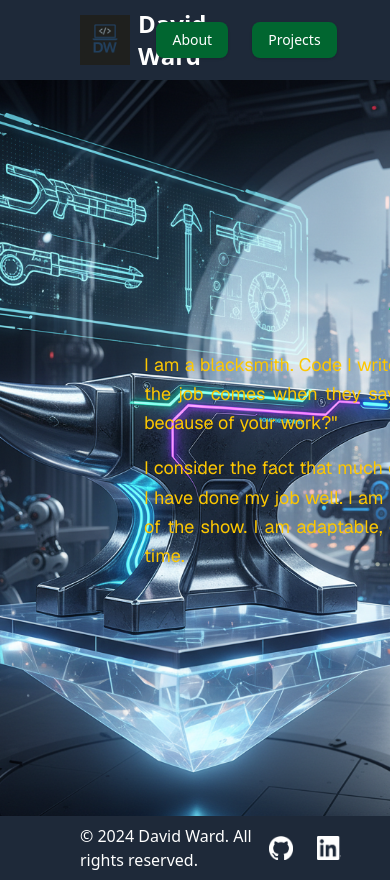
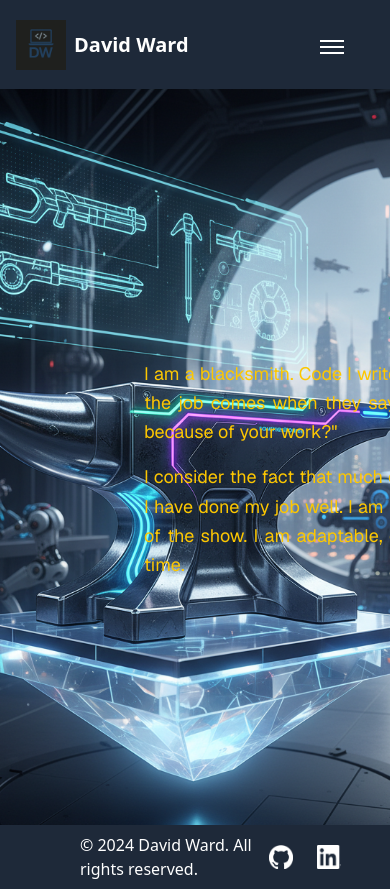
Before and after one commit to david-briarcreekenergy/intern-portfolio-david-ward, a Next.js app: page / in a window 390 px wide. Shown: the top 889 px of the page. Built offline with nearby package versions, Linux system fonts and the light colour scheme.

Commit message:
Added hamburger menu to NavBar for proper responsiveness

```diff
--- a/package.json
+++ b/package.json
@@ -10,6 +10,7 @@
   },
   "dependencies": {
     "@heroicons/react": "^2.2.0",
+    "@radix-ui/react-dialog": "^1.1.15",
     "@radix-ui/react-hover-card": "^1.1.15",
     "@radix-ui/react-menubar": "^1.1.16",
     "@radix-ui/react-navigation-menu": "^1.2.14",
--- a/src/app/components/Header.tsx
+++ b/src/app/components/Header.tsx
@@ -6,12 +6,14 @@
 
 export default function Header() {
   return (
-    <header className="flex items-center justify-between w-full px-20 py-2 text-white bg-gray-800">
-      <Link href="/" className="flex items-center">
+    <header className="flex items-center justify-between w-full gap-4 px-4 py-2 text-white bg-gray-800 sm:px-8 md:px-20">
+      <Link href="/" className="flex items-center flex-shrink-0">
         <Image src={DwLogo} alt="Logo" width={50} height={50} />
-        <span className="ml-2 text-2xl font-bold">{MY_NAME}</span>
+        <span className="ml-2 text-xl font-bold sm:text-2xl">{MY_NAME}</span>
       </Link>
-      <NavBar />
+      <div className="flex-shrink-0">
+        <NavBar />
+      </div>
     </header>
   );
 }
--- a/src/app/components/NavBar.tsx
+++ b/src/app/components/NavBar.tsx
@@ -4,13 +4,26 @@
   NavigationMenuLink,
   NavigationMenuList,
 } from '@/components/ui/navigation-menu';
+import {
+  Sheet,
+  SheetContent,
+  SheetDescription,
+  SheetHeader,
+  SheetTitle,
+  SheetTrigger,
+} from '@/components/ui/sheet';
+import HamburgerButton from '@/components/ui/hamburger-button';
 import ButtonPrimary from './ButtonPrimary';
+
 interface NavBarProps {
   className?: string;
 }
 
 export default function NavBar({ className }: NavBarProps) {
   return (
+    <nav className="flex items-center justify-between w-full px-6 py-4">
+      {/* Desktop Navigation */}
+      <div className="hidden md:block">
         <NavigationMenu>
           <NavigationMenuList className="space-x-6">
             <ButtonPrimary>
@@ -20,10 +33,39 @@
             </ButtonPrimary>
             <ButtonPrimary>
               <NavigationMenuItem>
-            <NavigationMenuLink href="/projects">Projects</NavigationMenuLink>
+                <NavigationMenuLink href="/projects">
+                  Projects
+                </NavigationMenuLink>
               </NavigationMenuItem>
             </ButtonPrimary>
           </NavigationMenuList>
         </NavigationMenu>
+      </div>
+
+      {/* Mobile Navigation */}
+      <div className="md:hidden">
+        <Sheet>
+          <SheetTrigger asChild>
+            <HamburgerButton />
+          </SheetTrigger>
+          <SheetContent>
+            <SheetHeader>
+              <SheetTitle>What do you want to see?</SheetTitle>
+              <SheetDescription>
+                Navigate to different sections of the portfolio
+              </SheetDescription>
+            </SheetHeader>
+            <div className="flex flex-col mt-6 space-y-4">
+              <ButtonPrimary>
+                <a href="/about">About</a>
+              </ButtonPrimary>
+              <ButtonPrimary>
+                <a href="/projects">Projects</a>
+              </ButtonPrimary>
+            </div>
+          </SheetContent>
+        </Sheet>
+      </div>
+    </nav>
   );
 }
--- /dev/null
+++ b/src/app/components/ui/hamburger-button.tsx
@@ -0,0 +1,73 @@
+'use client';
+
+import { forwardRef } from 'react';
+import { Button } from '@/components/ui/button';
+import { cn } from '@/lib/utils';
+
+interface HamburgerButtonProps {
+  isOpen?: boolean;
+  className?: string;
+  size?: 'sm' | 'md' | 'lg';
+  onClick?: () => void;
+}
+
+const HamburgerButton = forwardRef<HTMLButtonElement, HamburgerButtonProps>(
+  ({ isOpen = false, className, size = 'md', onClick, ...props }, ref) => {
+    const sizeClasses = {
+      sm: 'w-4 h-4',
+      md: 'w-6 h-6',
+      lg: 'w-8 h-8',
+    };
+
+    const lineHeight = {
+      sm: 'h-0.5',
+      md: 'h-0.5',
+      lg: 'h-1',
+    };
+
+    return (
+      <Button
+        ref={ref}
+        variant="ghost"
+        size="icon"
+        onClick={onClick}
+        className={cn('relative', className)}
+        aria-label={isOpen ? 'Close menu' : 'Open menu'}
+        {...props}
+      >
+        <div
+          className={cn(
+            'flex flex-col justify-center items-center',
+            sizeClasses[size],
+          )}
+        >
+          <span
+            className={cn(
+              'bg-current transition-all duration-300 ease-in-out w-full',
+              lineHeight[size],
+              isOpen ? 'rotate-45 translate-y-1' : 'translate-y-0',
+            )}
+          />
+          <span
+            className={cn(
+              'bg-current transition-all duration-300 ease-in-out w-full my-1',
+              lineHeight[size],
+              isOpen ? 'opacity-0' : 'opacity-100',
+            )}
+          />
+          <span
+            className={cn(
+              'bg-current transition-all duration-300 ease-in-out w-full',
+              lineHeight[size],
+              isOpen ? '-rotate-45 -translate-y-1' : 'translate-y-0',
+            )}
+          />
+        </div>
+      </Button>
+    );
+  },
+);
+
+HamburgerButton.displayName = 'HamburgerButton';
+
+export default HamburgerButton;
--- /dev/null
+++ b/src/app/components/ui/sheet.tsx
@@ -0,0 +1,140 @@
+"use client"
+
+import * as React from "react"
+import * as SheetPrimitive from "@radix-ui/react-dialog"
+import { cva, type VariantProps } from "class-variance-authority"
+import { X } from "lucide-react"
+
+import { cn } from "@/lib/utils"
+
+const Sheet = SheetPrimitive.Root
+
+const SheetTrigger = SheetPrimitive.Trigger
+
+const SheetClose = SheetPrimitive.Close
+
+const SheetPortal = SheetPrimitive.Portal
+
+const SheetOverlay = React.forwardRef<
+  React.ElementRef<typeof SheetPrimitive.Overlay>,
+  React.ComponentPropsWithoutRef<typeof SheetPrimitive.Overlay>
+>(({ className, ...props }, ref) => (
+  <SheetPrimitive.Overlay
+    className={cn(
+      "fixed inset-0 z-50 bg-black/80  data-[state=open]:animate-in data-[state=closed]:animate-out data-[state=closed]:fade-out-0 data-[state=open]:fade-in-0",
+      className
+    )}
+    {...props}
+    ref={ref}
+  />
+))
+SheetOverlay.displayName = SheetPrimitive.Overlay.displayName
+
+const sheetVariants = cva(
+  "fixed z-50 gap-4 bg-background p-6 shadow-lg transition ease-in-out data-[state=closed]:duration-300 data-[state=open]:duration-500 data-[state=open]:animate-in data-[state=closed]:animate-out",
+  {
+    variants: {
+      side: {
+        top: "inset-x-0 top-0 border-b data-[state=closed]:slide-out-to-top data-[state=open]:slide-in-from-top",
+        bottom:
+          "inset-x-0 bottom-0 border-t data-[state=closed]:slide-out-to-bottom data-[state=open]:slide-in-from-bottom",
+        left: "inset-y-0 left-0 h-full w-3/4 border-r data-[state=closed]:slide-out-to-left data-[state=open]:slide-in-from-left sm:max-w-sm",
+        right:
+          "inset-y-0 right-0 h-full w-3/4 border-l data-[state=closed]:slide-out-to-right data-[state=open]:slide-in-from-right sm:max-w-sm",
+      },
+    },
+    defaultVariants: {
+      side: "right",
+    },
+  }
+)
+
+interface SheetContentProps
+  extends React.ComponentPropsWithoutRef<typeof SheetPrimitive.Content>,
+    VariantProps<typeof sheetVariants> {}
+
+const SheetContent = React.forwardRef<
+  React.ElementRef<typeof SheetPrimitive.Content>,
+  SheetContentProps
+>(({ side = "right", className, children, ...props }, ref) => (
+  <SheetPortal>
+    <SheetOverlay />
+    <SheetPrimitive.Content
+      ref={ref}
+      className={cn(sheetVariants({ side }), className)}
+      {...props}
+    >
+      <SheetPrimitive.Close className="absolute right-4 top-4 rounded-sm opacity-70 ring-offset-background transition-opacity hover:opacity-100 focus:outline-none focus:ring-2 focus:ring-ring focus:ring-offset-2 disabled:pointer-events-none data-[state=open]:bg-secondary">
+        <X className="h-4 w-4" />
+        <span className="sr-only">Close</span>
+      </SheetPrimitive.Close>
+      {children}
+    </SheetPrimitive.Content>
+  </SheetPortal>
+))
+SheetContent.displayName = SheetPrimitive.Content.displayName
+
+const SheetHeader = ({
+  className,
+  ...props
+}: React.HTMLAttributes<HTMLDivElement>) => (
+  <div
+    className={cn(
+      "flex flex-col space-y-2 text-center sm:text-left",
+      className
+    )}
+    {...props}
+  />
+)
+SheetHeader.displayName = "SheetHeader"
+
+const SheetFooter = ({
+  className,
+  ...props
+}: React.HTMLAttributes<HTMLDivElement>) => (
+  <div
+    className={cn(
+      "flex flex-col-reverse sm:flex-row sm:justify-end sm:space-x-2",
+      className
+    )}
+    {...props}
+  />
+)
+SheetFooter.displayName = "SheetFooter"
+
+const SheetTitle = React.forwardRef<
+  React.ElementRef<typeof SheetPrimitive.Title>,
+  React.ComponentPropsWithoutRef<typeof SheetPrimitive.Title>
+>(({ className, ...props }, ref) => (
+  <SheetPrimitive.Title
+    ref={ref}
+    className={cn("text-lg font-semibold text-foreground", className)}
+    {...props}
+  />
+))
+SheetTitle.displayName = SheetPrimitive.Title.displayName
+
+const SheetDescription = React.forwardRef<
+  React.ElementRef<typeof SheetPrimitive.Description>,
+  React.ComponentPropsWithoutRef<typeof SheetPrimitive.Description>
+>(({ className, ...props }, ref) => (
+  <SheetPrimitive.Description
+    ref={ref}
+    className={cn("text-sm text-muted-foreground", className)}
+    {...props}
+  />
+))
+SheetDescription.displayName = SheetPrimitive.Description.displayName
+
+export {
+  Sheet,
+  SheetPortal,
+  SheetOverlay,
+  SheetTrigger,
+  SheetClose,
+  SheetContent,
+  SheetHeader,
+  SheetFooter,
+  SheetTitle,
+  SheetDescription,
+}
```
Also changed, not shown: 1 other file (tests, documents, lock files or other folders). Lines whose indentation alone changed are shown as unchanged.
